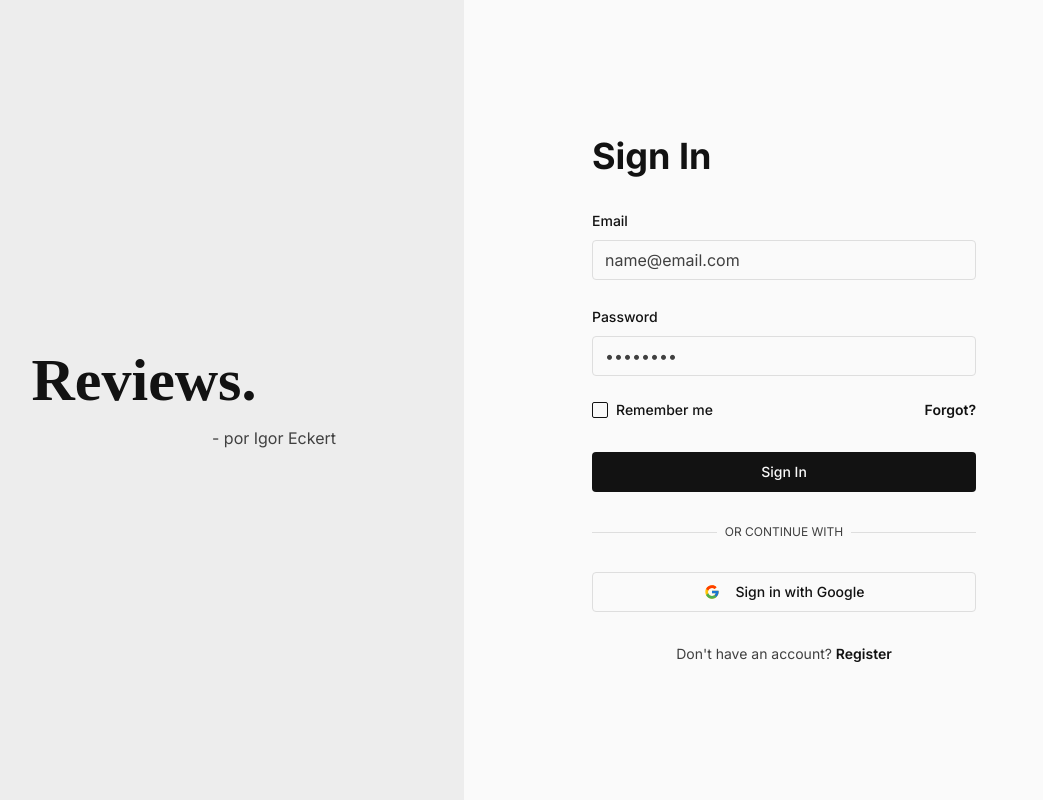
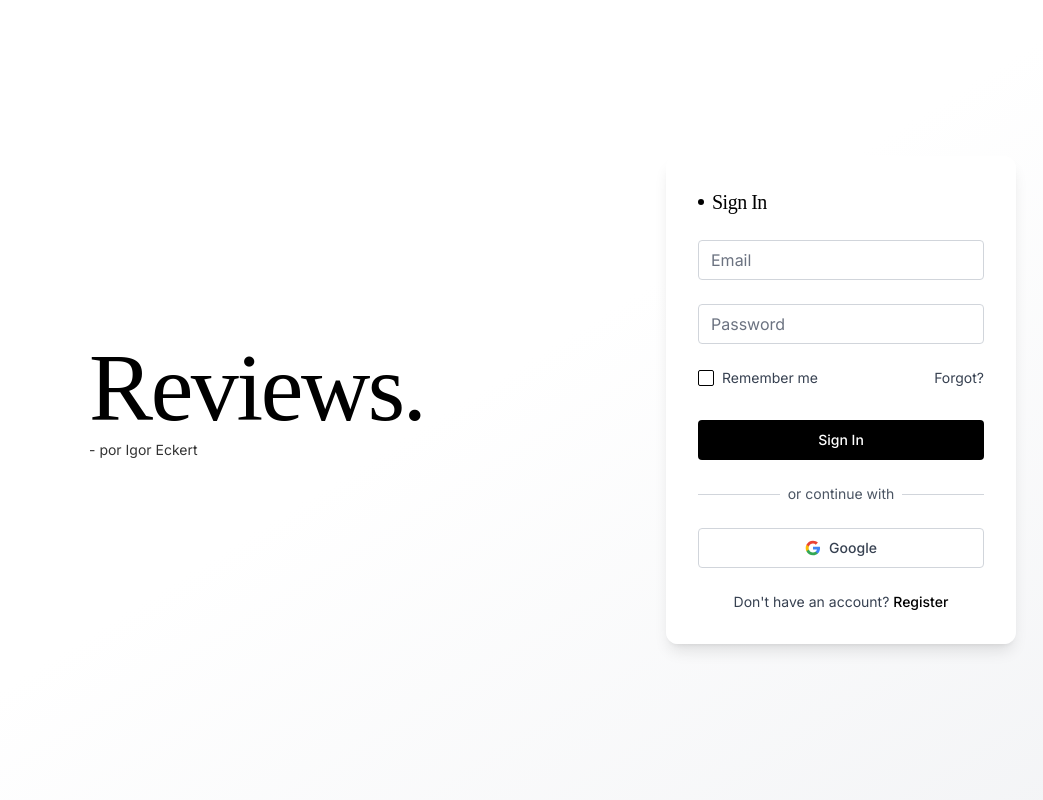
Before and after one commit to AltKhyin/app-documentation-compass, a React (Vite) app: page /login in a window 1280 px wide. Shown: the whole page, without its empty margins (176-1219 px from the left). Built offline with nearby package versions, Linux system fonts and the light colour scheme; a web font is replaced by a local one.

Commit message:
Refactor: Apply login page visual replica
Implement the exact visual replica of the login page based on the provided source code, including layout, typography, form elements, and styling.

```diff
--- a/src/components/auth/LoginForm.tsx
+++ b/src/components/auth/LoginForm.tsx
@@ -5,7 +5,7 @@ import { zodResolver } from '@hookform/resolvers/zod';
 import { z } from 'zod';
 import { Button } from '@/components/ui/button';
 import { Input } from '@/components/ui/input';
-import { Form, FormControl, FormField, FormItem, FormLabel, FormMessage } from '@/components/ui/form';
+import { Form, FormControl, FormField, FormItem, FormMessage } from '@/components/ui/form';
 import { useLoginMutation, loginSchema } from '@/hooks/mutations/useLoginMutation';
 import { toast } from 'sonner';
 import { useNavigate, Link } from 'react-router-dom';
@@ -34,18 +34,25 @@ const LoginForm = () => {
   };
 
   return (
-    <>
-      <h2 className="text-4xl font-bold mb-8">Sign In</h2>
+    <div className="bg-white/95 backdrop-blur-sm p-8 rounded-xl shadow-lg w-full max-w-[350px]">
+      <div className="flex items-center space-x-2 text-black">
+        <span className="h-1.5 w-1.5 rounded-full bg-black"></span>
+        <h2 className="text-xl font-serif tracking-tight">Sign In</h2>
+      </div>
+
       <Form {...form}>
-        <form onSubmit={form.handleSubmit(onSubmit)} className="space-y-6">
+        <form onSubmit={form.handleSubmit(onSubmit)} className="space-y-6 mt-6">
           <FormField
             control={form.control}
             name="email"
             render={({ field }) => (
-              <FormItem>
-                <FormLabel>Email</FormLabel>
+              <FormItem className="space-y-0">
                 <FormControl>
-                  <Input placeholder="name@email.com" {...field} />
+                  <Input
+                    placeholder="Email"
+                    {...field}
+                    className="bg-white border-gray-300 focus:border-black focus:ring-0 text-black placeholder:text-gray-500"
+                  />
                 </FormControl>
                 <FormMessage />
               </FormItem>
@@ -55,60 +62,71 @@ const LoginForm = () => {
             control={form.control}
             name="password"
             render={({ field }) => (
-              <FormItem>
-                <FormLabel>Password</FormLabel>
+              <FormItem className="space-y-0">
                 <FormControl>
-                  <Input type="password" placeholder="••••••••" {...field} />
+                  <Input
+                    type="password"
+                    placeholder="Password"
+                    {...field}
+                    className="bg-white border-gray-300 focus:border-black focus:ring-0 text-black placeholder:text-gray-500"
+                  />
                 </FormControl>
                 <FormMessage />
               </FormItem>
             )}
           />
 
-          <div className="flex items-center justify-between text-sm">
+          <div className="flex items-center justify-between">
             <div className="flex items-center space-x-2">
-              <Checkbox id="remember-me" />
+              <Checkbox
+                id="remember-me"
+                className="border-black data-[state=checked]:bg-black data-[state=checked]:border-black"
+              />
               <label
                 htmlFor="remember-me"
-                className="font-medium leading-none peer-disabled:cursor-not-allowed peer-disabled:opacity-70"
+                className="text-sm text-gray-700 select-none"
               >
                 Remember me
               </label>
             </div>
-            <Link to="#" className="font-semibold text-primary hover:underline">
+            <button type="button" className="text-sm text-gray-700 hover:text-black">
               Forgot?
-            </Link>
+            </button>
           </div>
 
-          <Button type="submit" className="w-full !mt-8 bg-primary hover:bg-primary/90 text-primary-foreground" disabled={mutation.isPending}>
+          <Button type="submit" className="w-full !mt-8 !bg-black hover:!bg-gray-800 !text-white" disabled={mutation.isPending}>
             {mutation.isPending ? 'Signing In...' : 'Sign In'}
           </Button>
         </form>
       </Form>
 
-      <div className="relative my-8">
+      <div className="relative mt-6">
         <div className="absolute inset-0 flex items-center">
-          <span className="w-full border-t" />
+          <span className="w-full border-t border-gray-300" />
         </div>
-        <div className="relative flex justify-center text-xs uppercase">
-          <span className="bg-background px-2 text-muted-foreground">
+        <div className="relative flex justify-center text-sm">
+          <span className="px-2 bg-white text-gray-600">
             or continue with
           </span>
         </div>
       </div>
 
-      <Button variant="outline" className="w-full">
-        <GoogleIcon className="mr-2 h-5 w-5" />
-        Sign in with Google
-      </Button>
+      <div className="mt-6">
+        <Button variant="outline" className="w-full bg-white hover:bg-gray-50 border-gray-300 text-gray-700 flex items-center justify-center gap-2">
+            <GoogleIcon />
+            Google
+        </Button>
+      </div>
 
-      <p className="text-center text-sm text-muted-foreground mt-8">
-        Don't have an account?{' '}
-        <Link to="/signup" className="font-semibold text-primary hover:underline">
-          Register
-        </Link>
-      </p>
-    </>
+      <div className="mt-6 text-center text-sm">
+        <p className="text-gray-700">
+          Don't have an account?{' '}
+          <button type="button" onClick={() => navigate('/signup')} className="text-black font-medium hover:underline">
+            Register
+          </button>
+        </p>
+      </div>
+    </div>
   );
 };
 
--- a/src/components/auth/SplitScreenAuthLayout.tsx
+++ b/src/components/auth/SplitScreenAuthLayout.tsx
@@ -4,19 +4,21 @@ import React from 'react';
 
 const SplitScreenAuthLayout = ({ children }: { children: React.ReactNode }) => {
   return (
-    <div className="min-h-screen grid grid-cols-1 md:grid-cols-2">
-      <div className="hidden md:flex flex-col items-center justify-center bg-secondary p-12 text-center">
-        <div className="w-full max-w-sm">
-          <h1 className="text-6xl font-bold font-serif text-primary">
-            Reviews.
-          </h1>
-          <p className="mt-4 text-muted-foreground text-right w-full">
-            - por Igor Eckert
-          </p>
+    <div className="min-h-screen w-full flex items-center justify-center bg-gradient-to-br from-white via-white to-gray-100 relative overflow-hidden">
+      <div className="flex flex-col md:flex-row items-center justify-center w-full max-w-6xl px-6">
+        <div className="flex-1 flex justify-center items-center">
+          <div className="w-full max-w-[400px]">
+            <div className="flex flex-col">
+              <h1 className="font-serif font-medium tracking-tight text-8xl text-black flex items-center">
+                Reviews.
+              </h1>
+              <p className="text-sm mt-1 text-black opacity-80">
+                - por Igor Eckert
+              </p>
+            </div>
+          </div>
         </div>
-      </div>
-      <div className="flex flex-col items-center justify-center bg-background p-4 sm:p-8">
-        <div className="w-full max-w-sm">
+        <div className="w-full max-w-[350px] mt-8 md:mt-0">
           {children}
         </div>
       </div>
--- a/src/components/icons/GoogleIcon.tsx
+++ b/src/components/icons/GoogleIcon.tsx
@@ -4,28 +4,26 @@ import React from 'react';
 
 const GoogleIcon = (props: React.SVGProps<SVGSVGElement>) => (
   <svg
-    xmlns="http://www.w3.org/2000/svg"
-    viewBox="0 0 48 48"
-    width="24px"
-    height="24px"
+    className="w-5 h-5"
+    viewBox="0 0 24 24"
     {...props}
   >
     <path
-      fill="#FFC107"
-      d="M43.611,20.083H42V20H24v8h11.303c-1.649,4.657-6.08,8-11.303,8c-6.627,0-12-5.373-12-12s5.373-12,12-12c3.059,0,5.842,1.154,7.961,3.039l5.657-5.657C34.046,6.053,29.268,4,24,4C12.955,4,4,12.955,4,24s8.955,20,20,20s20-8.955,20-20C44,22.659,43.862,21.35,43.611,20.083z"
-    />
+      d="M22.56 12.25c0-.78-.07-1.53-.2-2.25H12v4.26h5.92c-.26 1.37-1.04 2.53-2.21 3.31v2.77h3.57c2.08-1.92 3.28-4.74 3.28-8.09z"
+      fill="#4285F4"
+    ></path>
     <path
-      fill="#FF3D00"
-      d="M6.306,14.691l6.571,4.819C14.655,15.108,18.961,12,24,12c3.059,0,5.842,1.154,7.961,3.039l5.657-5.657C34.046,6.053,29.268,4,24,4C16.318,4,9.656,8.337,6.306,14.691z"
-    />
+      d="M12 23c2.97 0 5.46-.98 7.28-2.66l-3.57-2.77c-.98.66-2.23 1.06-3.71 1.06-2.86 0-5.29-1.93-6.16-4.53H2.18v2.84C3.99 20.53 7.7 23 12 23z"
+      fill="#34A853"
+    ></path>
     <path
-      fill="#4CAF50"
-      d="M24,44c5.166,0,9.86-1.977,13.409-5.192l-6.19-5.238C29.211,35.091,26.715,36,24,36c-5.222,0-9.658-3.317-11.28-7.946l-6.522,5.025C9.505,39.556,16.227,44,24,44z"
-    />
+      d="M5.84 14.09c-.22-.66-.35-1.36-.35-2.09s.13-1.43.35-2.09V7.07H2.18C1.43 8.55 1 10.22 1 12s.43 3.45 1.18 4.93l2.85-2.22.81-.62z"
+      fill="#FBBC05"
+    ></path>
     <path
-      fill="#1976D2"
-      d="M43.611,20.083H42V20H24v8h11.303c-0.792,2.237-2.231,4.166-4.087,5.574l6.19,5.238C39.978,36.218,44,30.651,44,24C44,22.659,43.862,21.35,43.611,20.083z"
-    />
+      d="M12 5.38c1.62 0 3.06.56 4.21 1.64l3.15-3.15C17.45 2.09 14.97 1 12 1 7.7 1 3.99 3.47 2.18 7.07l3.66 2.84c.87-2.6 3.3-4.53 6.16-4.53z"
+      fill="#EA4335"
+    ></path>
   </svg>
 );
 
```
